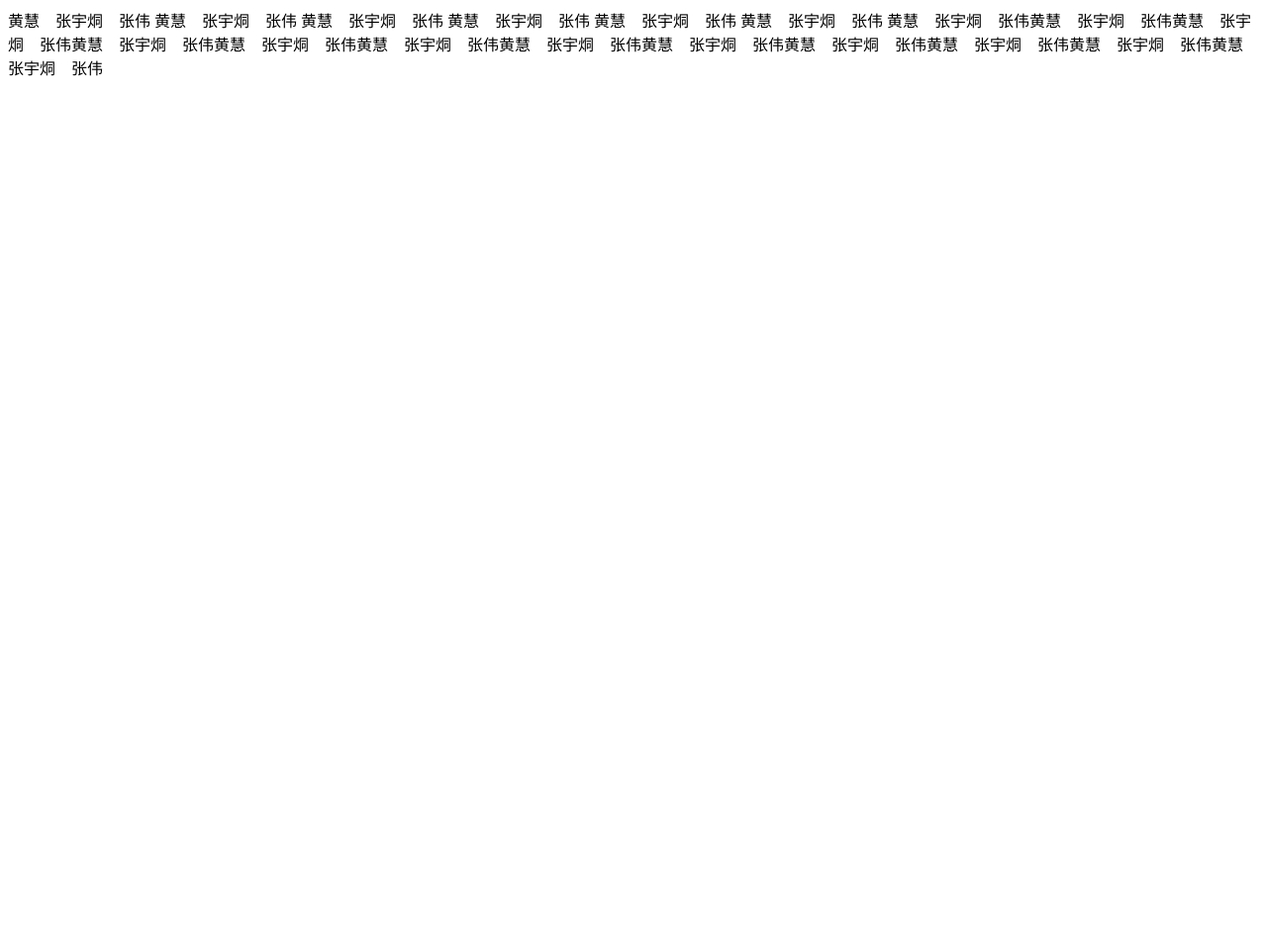
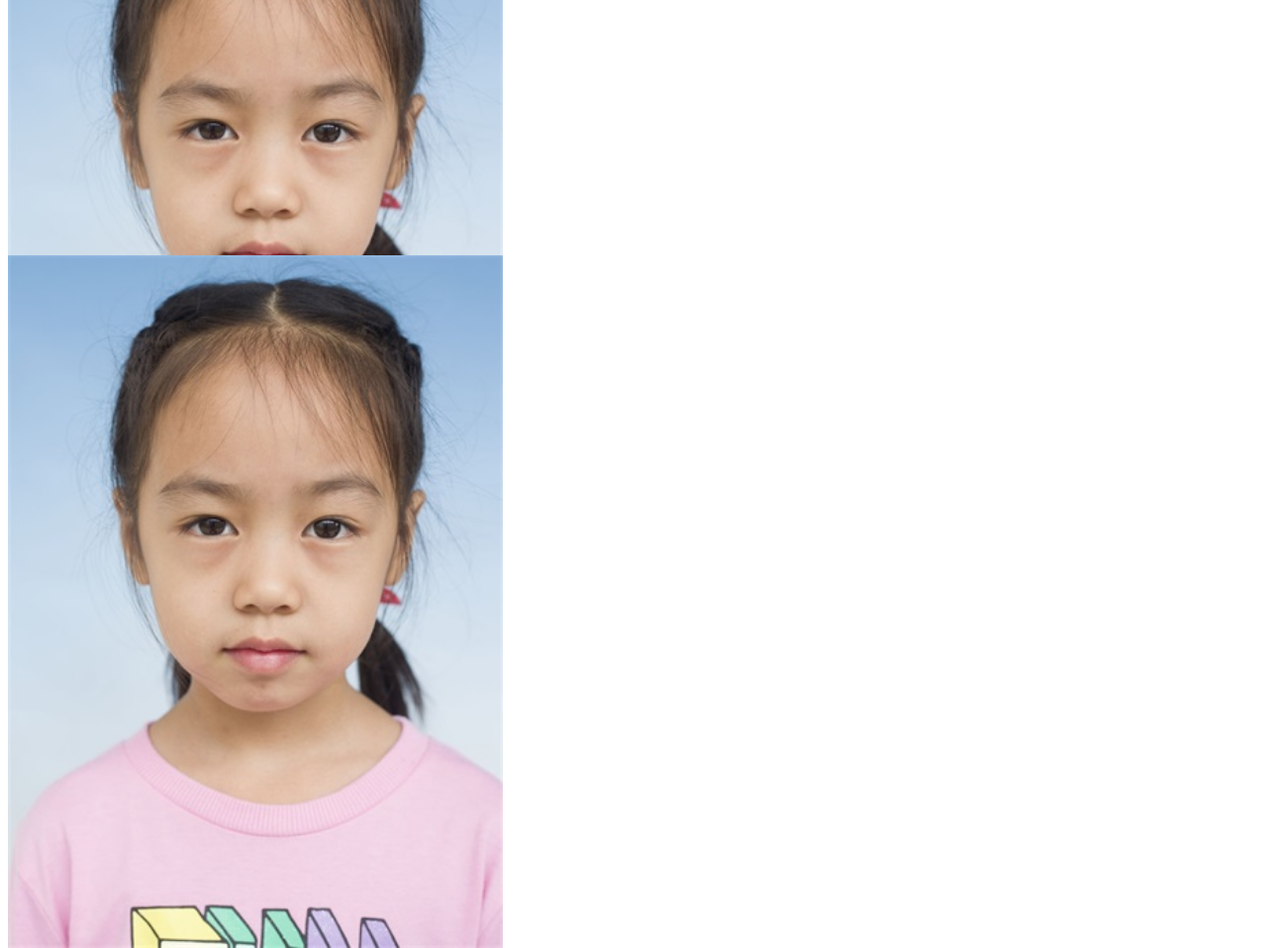
Before and after one commit to jack-4677/hh2, a plain HTML site: page index.html in a window 1280 px wide. Shown: the whole page at 99% size. Before the commit the page ends 800 px from the top, so only its background shows below. Drawn offline with Linux system fonts and the light colour scheme.

Commit message:
Update index.html

```diff
--- a/index.html
+++ b/index.html
@@ -1,15 +1,18 @@
 <!DOCTYPE html>
-<html>
-<body>
-黄慧　张宇烔　张伟
+<head> <title>让图片自动适应DIV容器大小</title> <style>
+.ShaShiDi{
+width:500px;
+height:400px;
+display:flex;
+align-items:center;
+justify-content:center;
+            /*为了效果明显，可以将如下边框打开，看一下效果*/
+            /* border:1px solid black; */
+}
 
+.ShaShiDi img{
+    width:100%;
+    height:auto;
+}
 
-  黄慧　张宇烔　张伟
-  黄慧　张宇烔　张伟
-
-  黄慧　张宇烔　张伟
-  黄慧　张宇烔　张伟
-  黄慧　张宇烔　张伟
-  黄慧　张宇烔　张伟黄慧　张宇烔　张伟黄慧　张宇烔　张伟黄慧　张宇烔　张伟黄慧　张宇烔　张伟黄慧　张宇烔　张伟黄慧　张宇烔　张伟黄慧　张宇烔　张伟黄慧　张宇烔　张伟黄慧　张宇烔　张伟黄慧　张宇烔　张伟黄慧　张宇烔　张伟
-</body>
-</html>
+</style> </head> <body> <div class="ShaShiDi"> <img src="429004201204170048.jpg"/> </div> <div class="ShaShiDi"> <img src="429004201204170048.jpg"/> </div> </body>
```
